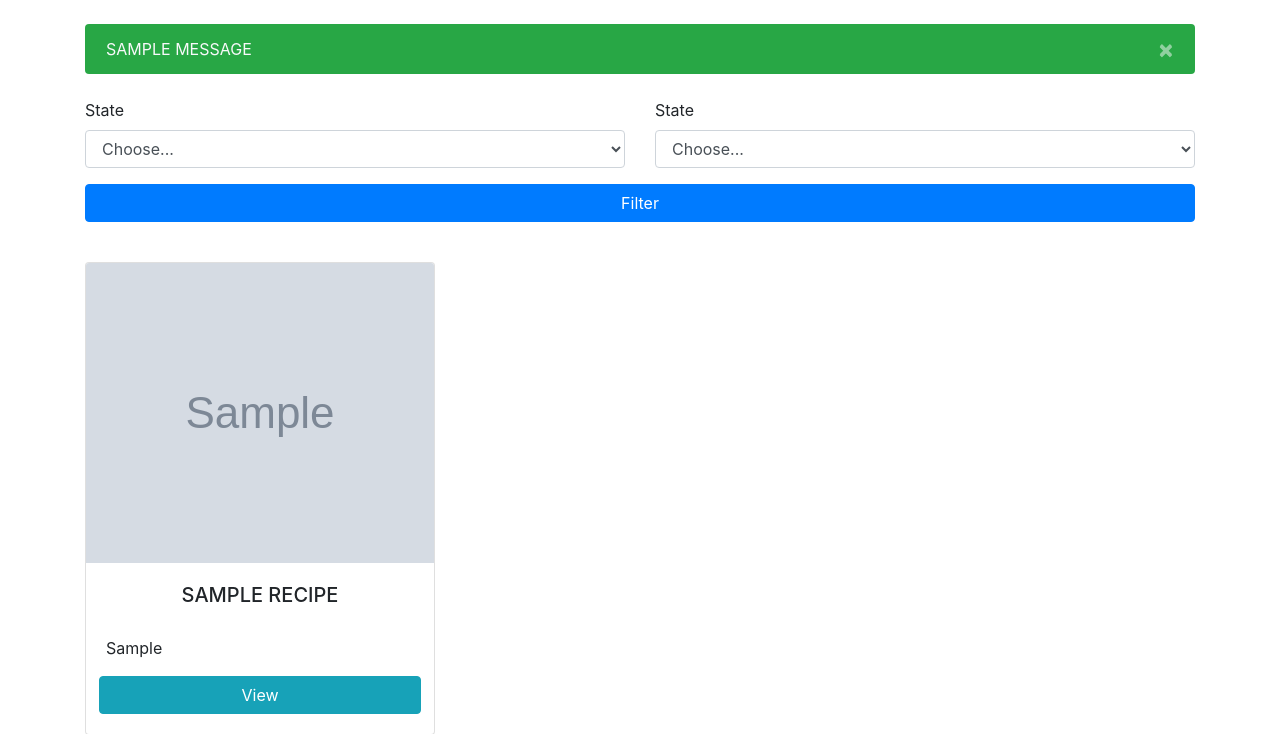
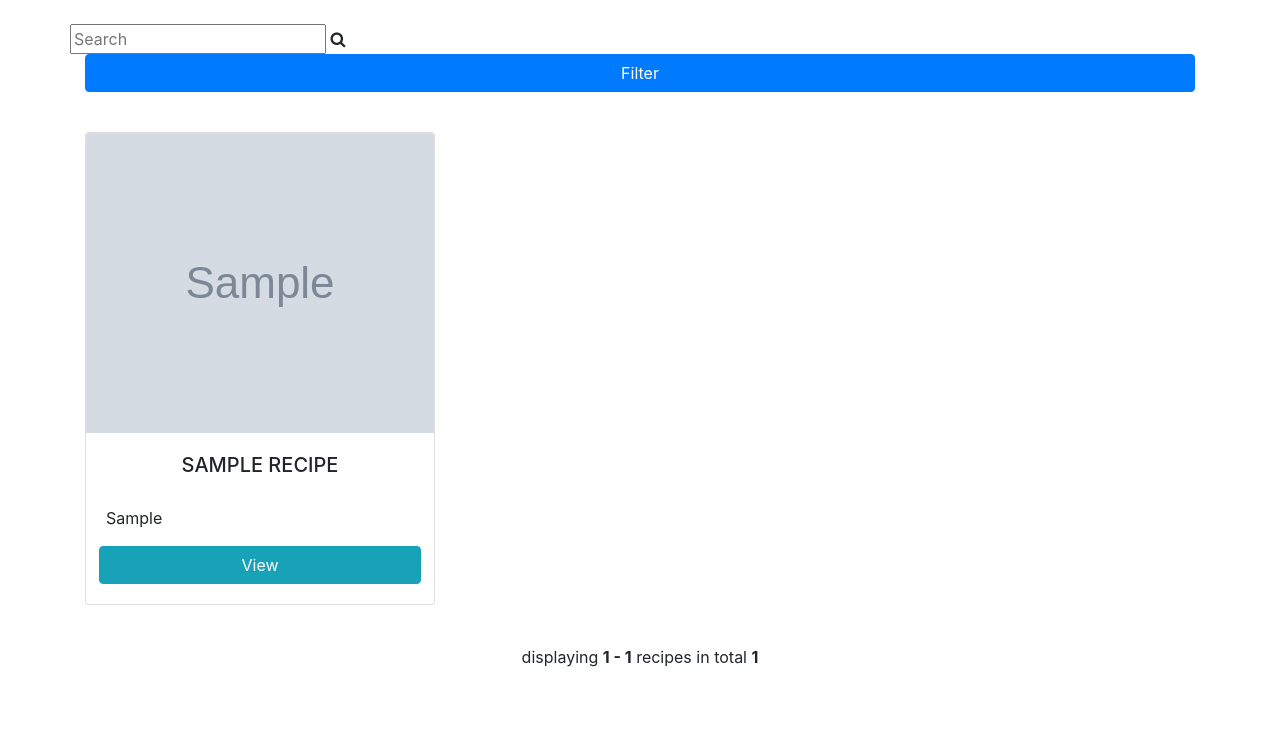
Before and after one commit to conoroshea1996/Cook-Book, a Flask app: page /recipes in a window 1280 px wide. Shown: the part 56-790 px from the top of the page. After the commit the page ends 723 px from the top, so only its background shows below. Run offline with Flask 2, Linux system fonts and the light colour scheme; grey boxes marked "Sample" are stand-in pictures; one stand-in notice (Sample message) is shown; a database or web service that is not in the repository returns one stand-in record (values such as "Sample title"); some libraries are stand-ins or nearby versions.

Commit message:
add regex search bar

```diff
--- a/templates/recipes.html
+++ b/templates/recipes.html
@@ -1,21 +1,13 @@
 {% extends 'base.html' %}{% block content %}
 <div class="container">
-    {% with messages = get_flashed_messages(with_categories=True) %}
-    {% if messages %}
-    {% for category,message in messages %}
-    <div class="alert bg-{{category}} alert-dismissible fade show my-4" role="alert">
-        <span class="text-light text-uppercase">{{ message }}</span>
-        <button type="button" class="close text-light" data-dismiss="alert" aria-label="Close">
-            <span aria-hidden="true">&times;</span>
-        </button>
-    </div>
-    {% endfor %}
-    {% endif %}
-    {% endwith %}
-    <form class="mt-4" action="/filter_recipes" method="POST">
+
+    <form class="mt-4" action="{{url_for('filter_recipes')}}" method="POST">
         <div class="row">
-
-            <div class="form-group col-12 col-md-6">
+            <div class="searchbar">
+                <input class="searchBar" type="text" placeholder="Search" aria-label="Search" name="query" id="query">
+                <i class="fa fa-search" aria-hidden="true"></i>
+            </div>
+            <!-- <div class="form-group col-12 col-md-6">
                 <label for="inputState">State</label>
                 <select id="skill" name="skill" class="form-control">
                     <option selected>Choose...</option>
@@ -32,7 +24,7 @@
                     <option value="{{ cusine.cusine_name }}">{{ cusine.cusine_name }}</option>
                     {% endfor %}
                 </select>
-            </div>
+            </div> -->
             <div class="col-12 text-center">
                 <button class="btn btn-primary w-100" type="submit" name="action">Filter</button>
             </div>
```
